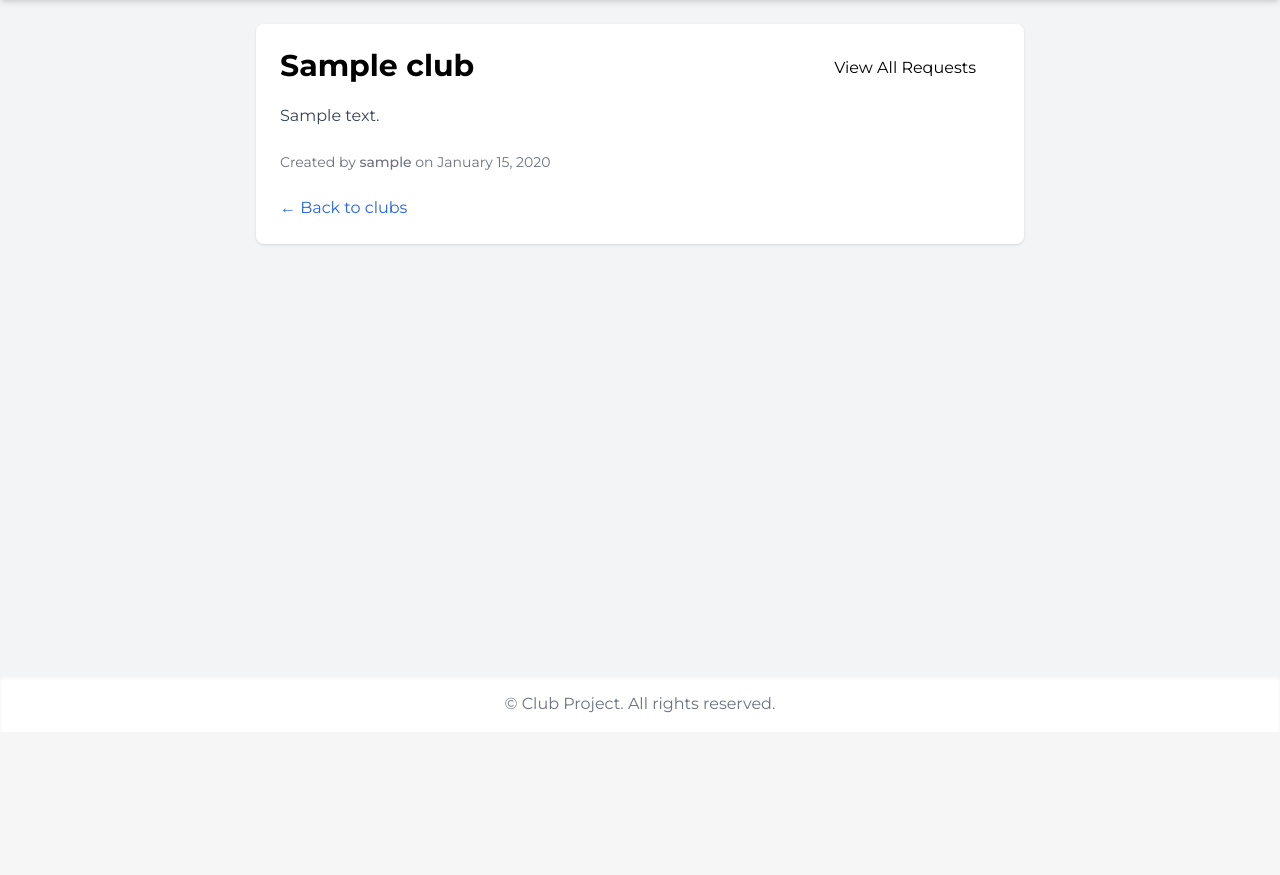
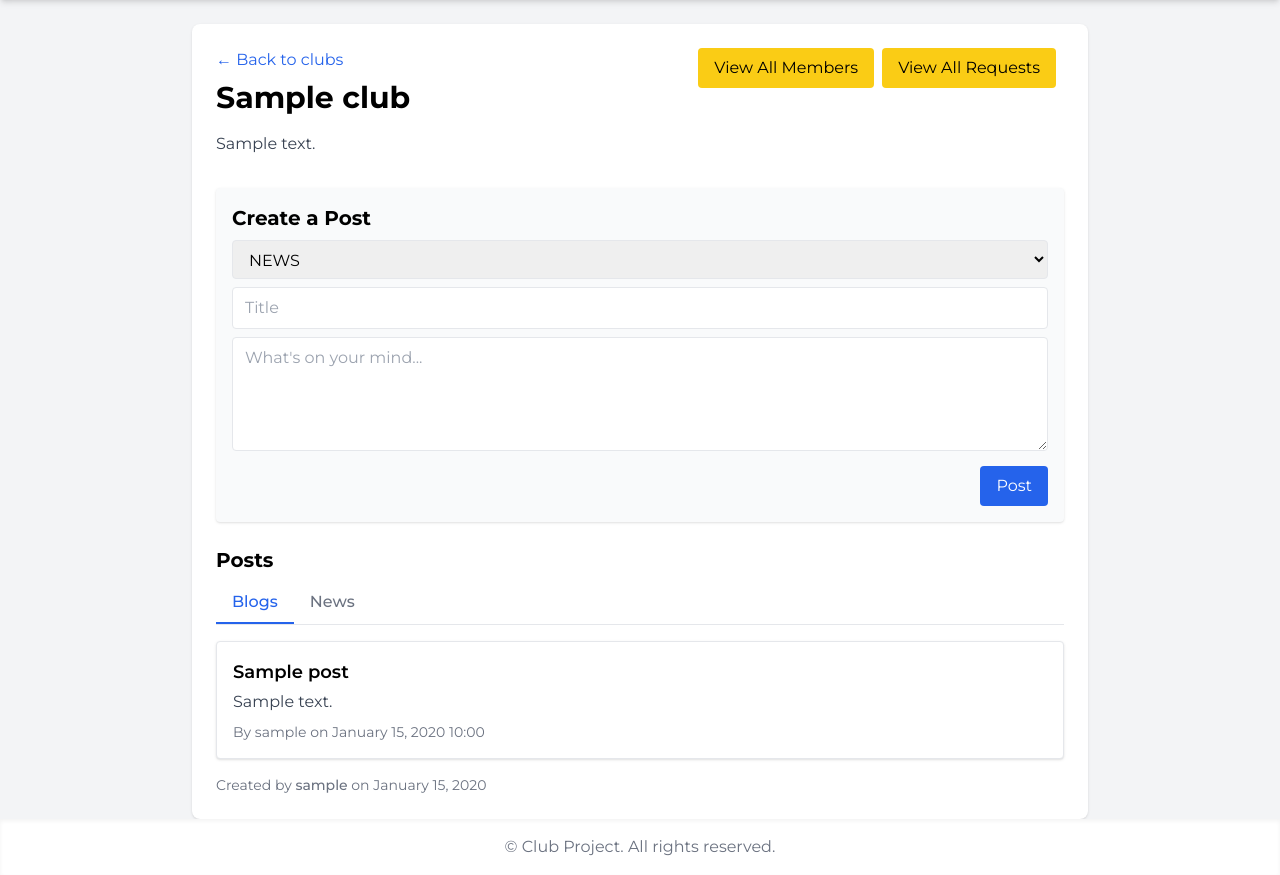
Before and after one commit to rowshan-mannan-oni/django-club-project, a Django app: a page that uses club/templates/club/club_detail.html in a window 1280 px wide. Shown: the part 68-943 px from the top of the page. Before the commit the page ends 781 px from the top, so only its background shows below. Run offline with Django 5.2, Linux system fonts and the light colour scheme; a user stored in the database is signed in; tables that the repository leaves empty hold one stand-in row (values such as "Sample post"); style sheets or scripts are compiled from the project's sources.

Commit message:
add membership management features, including request handling and role management

```diff
--- a/club/templates/club/club_detail.html
+++ b/club/templates/club/club_detail.html
@@ -3,14 +3,27 @@
 {% block title %}{{ club.name }}{% endblock %}
 
 {% block content %}
-<div class="max-w-3xl mx-auto bg-white shadow rounded-lg p-6">
+<div class="max-w-4xl mx-auto bg-white shadow rounded-lg p-6">
+
+    <!-- Top row: Back button + Club name + actions -->
     <div class="flex justify-between items-start mb-4">
-    <h1 class="text-3xl font-bold">{{ club.name }}</h1>
+        <div class="flex flex-col">
+            <a href="{% url 'club:club_list' %}"
+               class="text-blue-600 hover:underline mb-2">
+                ← Back to clubs
+            </a>
+            <h1 class="text-3xl font-bold">{{ club.name }}</h1>
+        </div>
 
         <div class="flex gap-2">
-            {% if user.is_authenticated and user_role in 'CLUB_ADMIN, CLUB_MODERATOR' %}
+
+            {% if user.is_authenticated and user_role in 'CLUB_ADMIN' %}
+                <a href="{% url 'membership:membership_list' club.slug %}"
+                   class="px-4 py-2 bg-yellow-400 text-black rounded hover:bg-yellow-600">
+                    View All Members
+                </a>
                 <a href="{% url 'membership:club_requests' club.slug %}"
-                   class="px-4 py-2 text-black rounded hover:bg-yellow-600">
+                   class="px-4 py-2 text-black rounded bg-yellow-400 hover:bg-yellow-600">
                     View All Requests
                 </a>
             {% endif %}
@@ -28,11 +41,11 @@
                                 </button>
                             </form>
                         {% else %}
-                            {% if membership_request_status == 'PENDING' %}
+                            {% if membership_request_status == RequestStatus.PENDING %}
                                 <span class="px-4 py-2 bg-gray-300 text-gray-700 rounded">Request Sent</span>
-                            {% elif membership_request_status == 'REJECTED' %}
+                            {% elif membership_request_status == RequestStatus.REJECTED %}
                                 <span class="px-4 py-2 bg-gray-300 text-red-600 rounded">Request Rejected</span>
-                            {% elif membership_request_status == 'APPROVED' %}
+                            {% elif membership_request_status == RequestStatus.APPROVED %}
                                 <span class="px-4 py-2 bg-green-600 text-white rounded">Member</span>
                             {% endif %}
                         {% endif %}
@@ -47,7 +60,6 @@
         </div>
     </div>
 
-
     {% if club.description %}
         <p class="text-gray-700 mb-6">
             {{ club.description }}
@@ -57,17 +69,14 @@
             No description provided.
         </p>
     {% endif %}
-
+    {% if user.is_authenticated %}
+        {% include "post/post_form.html" %}
+    {% endif %}
+    {% include "post/post_list.html" %}
     <div class="text-sm text-gray-500">
         Created by <span class="font-medium">{{ club.created_by.username }}</span>
         on {{ club.created_at|date:"F j, Y" }}
     </div>
 
-    <div class="mt-6">
-        <a href="{% url 'club:club_list' %}"
-           class="text-blue-600 hover:underline">
-            ← Back to clubs
-        </a>
-    </div>
 </div>
 {% endblock %}
--- a/club/urls.py
+++ b/club/urls.py
@@ -1,6 +1,7 @@
 from django.urls import path
 
 from club.views import ClubListView, ClubCreateView, ClubDetailView
+from post.views import PostCreateView
 
 app_name = 'club'
 
@@ -8,6 +9,6 @@ urlpatterns = [
 
     path('', ClubListView.as_view(), name='club_list'),
     path('create/', ClubCreateView.as_view(), name='club_create'),
-
     path('<slug:slug>/', ClubDetailView.as_view(), name='club_detail'),
+    path('/<slug:slug>/posts/create/', PostCreateView.as_view(), name='post_create'),
 ]
--- a/club/views.py
+++ b/club/views.py
@@ -4,10 +4,13 @@ from django.views import generic
 from django.views.generic import CreateView, DetailView
 
 from membership.models import MembershipRequest, Membership
+from post.models import Post
 from user.mixin import CustomLoginRequiredMixin
 from .forms import ClubForm
 from .models import Club
+from utils.choices import RequestStatus, PostType
 
+from django.core.paginator import Paginator
 class ClubListView(generic.ListView):
     model = Club
     context_object_name = 'clubs'
@@ -23,13 +26,13 @@ class ClubCreateView(CustomLoginRequiredMixin, CreateView):
         form.instance.created_by = self.request.user
         return super().form_valid(form)
 
+
 class ClubDetailView(DetailView):
     model = Club
     template_name = 'club/club_detail.html'
     context_object_name = 'club'
     slug_field = 'slug'
     slug_url_kwarg = 'slug'
-
 
     def get_context_data(self, **kwargs):
         context = super().get_context_data(**kwargs)
@@ -38,19 +41,27 @@ class ClubDetailView(DetailView):
         # Membership request status for join button
         if user.is_authenticated:
             membership_request = MembershipRequest.objects.filter(user=user, club=self.object).first()
-            if membership_request:
-                context["membership_request_status"] = membership_request.status
-            else:
-                context["membership_request_status"] = None
+            context["membership_request_status"] = membership_request.status if membership_request else None
 
-            # User's membership role (if any)
             membership = Membership.objects.filter(user=user, club=self.object).first()
-            if membership:
-                context["user_role"] = membership.role
-            else:
-                context["user_role"] = None
+            context["user_role"] = membership.role if membership else None
         else:
             context["membership_request_status"] = None
             context["user_role"] = None
 
+        # Separate posts by type
+        blog_posts = Post.objects.filter(club=self.object, type=PostType.BLOG).order_by('-created_at')
+        news_posts = Post.objects.filter(club=self.object, type=PostType.NEWS).order_by('-created_at')
+
+        # Pagination
+        blog_page = self.request.GET.get('blog_page', 1)
+        news_page = self.request.GET.get('news_page', 1)
+
+        blog_paginator = Paginator(blog_posts, 5)
+        news_paginator = Paginator(news_posts, 5)
+
+        context["blog_posts"] = blog_paginator.get_page(blog_page)
+        context["news_posts"] = news_paginator.get_page(news_page)
+
+        context["RequestStatus"] = RequestStatus
         return context
--- a/membership/models.py
+++ b/membership/models.py
@@ -17,6 +17,10 @@ class Membership(models.Model):
 
     def __str__(self):
         return f"{self.user.username} - {self.club.name} ({self.role})"
+
+    @property
+    def is_admin_or_moderator(self):
+        return self.role == Role.ADMIN or self.role == Role.MODERATOR
 
 
 class MembershipRequest(models.Model):
--- a/membership/urls.py
+++ b/membership/urls.py
@@ -1,10 +1,14 @@
 from django.urls import path
 
-from membership.views import membership_request_create, ClubMembershipRequestListView
+from membership.views import membership_request_create, ClubMembershipRequestListView, accept_membership_request, \
+    MembershipListView, change_role
 
 app_name = 'membership'
 
 urlpatterns = [
     path('request/<slug:slug>/', membership_request_create, name='request_create'),
     path('club/<slug:slug>/requests/', ClubMembershipRequestListView.as_view(), name='club_requests'),
+    path("clubs/<slug:slug>/requests/action/", accept_membership_request, name="membership_request_action"),
+    path("clubs/<slug:slug>/members/", MembershipListView.as_view(), name="membership_list"),
+    path("clubs/<slug:slug>/members/<int:membership_id>/role/", change_role, name="change_role")
 ]
--- /dev/null
+++ b/post/templates/post/post_form.html
@@ -0,0 +1,39 @@
+<div class="mt-8 mb-6 bg-gray-50 p-4 rounded shadow">
+    <h2 class="text-xl font-bold mb-2">Create a Post</h2>
+    <form method="post" action="{% url 'club:post_create' club.slug %}">
+        {% csrf_token %}
+        <!-- Post Type -->
+
+        <div class="mb-2">
+            <label for="post-type" class="sr-only">Post Type</label>
+            <select id="post-type" name="type" class="w-full px-3 py-2 border rounded">
+                {% if user_role in 'CLUB_ADMIN,CLUB_MODERATOR' %}
+                    <option>NEWS</option>
+                {% endif %}
+                <option>BLOG</option>
+            </select>
+        </div>
+
+        <!-- Title -->
+        <div class="mb-2">
+            <label for="post-title" class="sr-only">Title</label>
+            <input id="post-title" type="text" name="title" placeholder="Title"
+                   class="w-full px-3 py-2 border rounded" required aria-required="true">
+        </div>
+
+        <!-- Content -->
+        <div class="mb-2">
+            <label for="post-content" class="sr-only">Content</label>
+            <textarea id="post-content" name="content" rows="4" placeholder="What's on your mind..."
+                      class="w-full px-3 py-2 border rounded" required aria-required="true"></textarea>
+        </div>
+
+        <!-- Submit -->
+        <div class="text-right">
+            <button type="submit"
+                    class="px-4 py-2 bg-blue-600 text-white rounded hover:bg-blue-700">
+                Post
+            </button>
+        </div>
+    </form>
+</div>
--- /dev/null
+++ b/post/templates/post/post_list.html
@@ -0,0 +1,114 @@
+<div class="mt-6">
+    <h2 class="text-xl font-bold mb-2">Posts</h2>
+
+    <!-- Tabs -->
+    <div class="flex border-b mb-4">
+        <button class="tab-button px-4 py-2 font-medium text-blue-600 border-b-2 border-blue-600 focus:outline-none"
+                data-tab="blog">Blogs</button>
+        <button class="tab-button px-4 py-2 font-medium text-gray-500 border-b-2 border-transparent hover:text-blue-600 focus:outline-none"
+                data-tab="news">News</button>
+    </div>
+
+    <!-- Blog Tab Content -->
+    <div id="blog" class="tab-content">
+        {% if user.is_authenticated %}
+            {% if blog_posts %}
+                {% for post in blog_posts %}
+                    <div class="p-4 border rounded shadow bg-white mb-4">
+                        <h3 class="text-lg font-semibold">{{ post.title }}</h3>
+                        <p class="text-gray-700 mt-1">{{ post.content|truncatewords:50 }}</p>
+                        <div class="text-sm text-gray-500 mt-2">
+                            By {{ post.author.username }} on {{ post.created_at|date:"F j, Y H:i" }}
+                        </div>
+                    </div>
+                {% endfor %}
+
+                <!-- Blog Pagination -->
+                <div class="flex justify-between mt-4">
+                    {% if blog_posts.has_previous %}
+                        <a href="?blog_page={{ blog_posts.previous_page_number }}&tab=blog" class="text-blue-600 hover:underline">Previous</a>
+                    {% else %}
+                        <span></span>
+                    {% endif %}
+                    {% if blog_posts.has_next %}
+                        <a href="?blog_page={{ blog_posts.next_page_number }}&tab=blog" class="text-blue-600 hover:underline">Next</a>
+                    {% else %}
+                        <span></span>
+                    {% endif %}
+                </div>
+            {% else %}
+                <p class="text-gray-400 italic">No blog posts yet.</p>
+            {% endif %}
+        {% else %}
+            <p class="text-gray-400 italic">Login and join this club to view blogs</p>
+        {% endif %}
+    </div>
+
+    <!-- News Tab Content -->
+    <div id="news" class="tab-content hidden">
+        {% if user.is_authenticated %}
+            {% if news_posts%}
+                {% for post in news_posts %}
+                    <div class="p-4 border rounded shadow bg-white mb-4">
+                        <h3 class="text-lg font-semibold">{{ post.title }}</h3>
+                        <p class="text-gray-700 mt-1">{{ post.content|truncatewords:50 }}</p>
+                        <div class="text-sm text-gray-500 mt-2">
+                            By {{ post.author.username }} on {{ post.created_at|date:"F j, Y H:i" }}
+                        </div>
+                    </div>
+                {% endfor %}
+
+                <!-- News Pagination -->
+                <div class="flex justify-between mt-4">
+                    {% if news_posts.has_previous %}
+                        <a href="?news_page={{ news_posts.previous_page_number }}&tab=news" class="text-blue-600 hover:underline">Previous</a>
+                    {% else %}
+                        <span></span>
+                    {% endif %}
+                    {% if news_posts.has_next %}
+                        <a href="?news_page={{ news_posts.next_page_number }}&tab=news" class="text-blue-600 hover:underline">Next</a>
+                    {% else %}
+                        <span></span>
+                    {% endif %}
+                </div>
+            {% else %}
+                <p class="text-gray-400 italic">No news posts yet.</p>
+            {% endif %}
+         {% else %}
+            <p class="text-gray-400 italic">Login and join this club to view news</p>
+        {% endif %}
+    </div>
+</div>
+
+<script>
+const tabButtons = document.querySelectorAll('.tab-button');
+const tabContents = document.querySelectorAll('.tab-content');
+
+// Function to activate a tab
+function activateTab(tabId) {
+    tabButtons.forEach(b => {
+        b.classList.remove('text-blue-600', 'border-blue-600');
+        b.classList.add('text-gray-500', 'border-transparent');
+    });
+    tabContents.forEach(c => c.classList.add('hidden'));
+
+    const btn = document.querySelector(`.tab-button[data-tab="${tabId}"]`);
+    if (btn) {
+        btn.classList.add('text-blue-600', 'border-blue-600');
+        btn.classList.remove('text-gray-500', 'border-transparent');
+        document.getElementById(tabId).classList.remove('hidden');
+    }
+}
+
+// Event listener for tab clicks
+tabButtons.forEach(btn => {
+    btn.addEventListener('click', () => {
+        activateTab(btn.dataset.tab);
+    });
+});
+
+// On page load, check URL for ?tab=
+const urlParams = new URLSearchParams(window.location.search);
+const activeTab = urlParams.get('tab') || 'blog';  // default to blog
+activateTab(activeTab);
+</script>
--- a/post/urls.py
+++ b/post/urls.py
@@ -1,7 +1,5 @@
-from django.urls import path
 
 app_name = 'post'
 
 urlpatterns = [
-
 ]
--- a/user/mixin.py
+++ b/user/mixin.py
@@ -1,6 +1,5 @@
 from django.contrib.auth.mixins import LoginRequiredMixin
-from django.shortcuts import redirect
-
+from django.shortcuts import redirect, get_object_or_404
 
 class CustomLoginRequiredMixin(LoginRequiredMixin):
     def dispatch(self, request, *args, **kwargs):
```
Also changed, not shown: membership/templates/membership/club_requests.html (+35 -4 lines), membership/templates/membership/membership_list.html (added, +82 -0 lines), membership/views.py (+127 -4 lines), post/views.py (+39 -2 lines).
